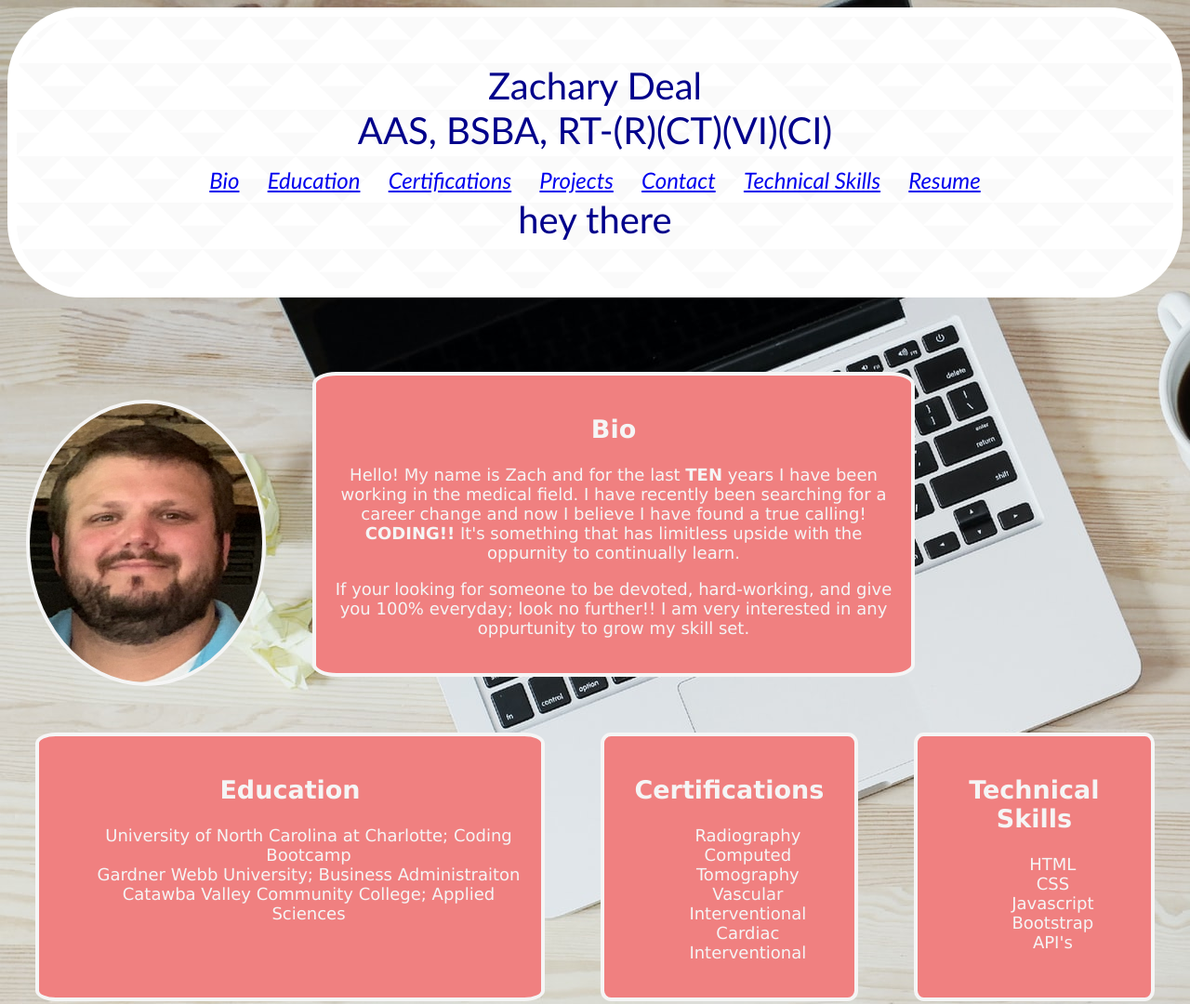
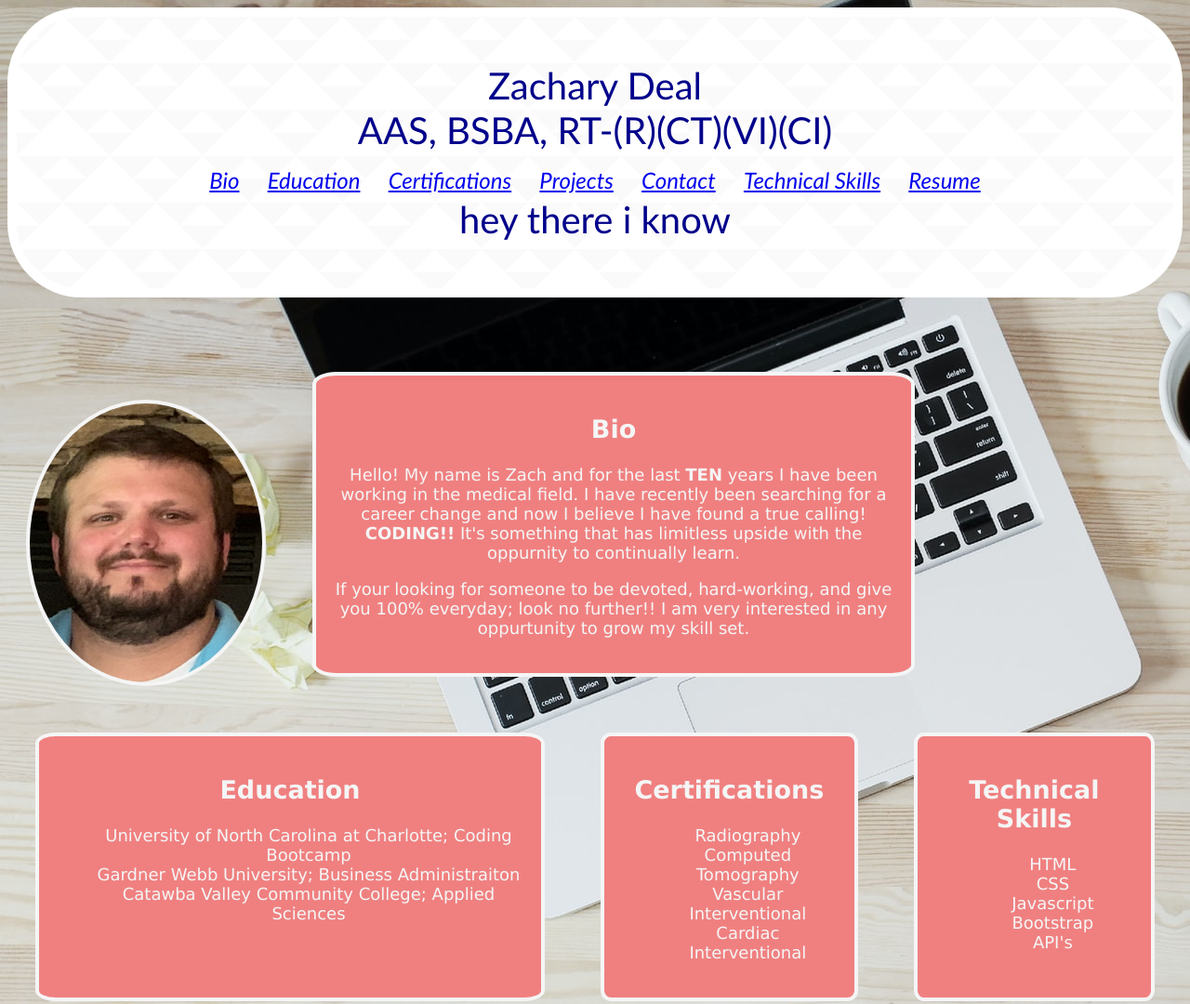
Before and after one commit to zdeal1026/zd-portfolio, a plain HTML site: page index.html in a window 1280 px wide. Shown: the top 1080 px of the page at 93% size. Drawn offline with Linux system fonts and the light colour scheme.

Commit message:
updating again

```diff
--- a/index.html
+++ b/index.html
@@ -23,7 +23,7 @@
         <a href="#technology">Technical Skills</a>
         <a href="./images/Resume.pdf" download="./images/Resume" target="_blank">Resume</a>
     </nav>
-hey there</>
+hey there i know</>
 </header>
 
 <body id="layout">
```
